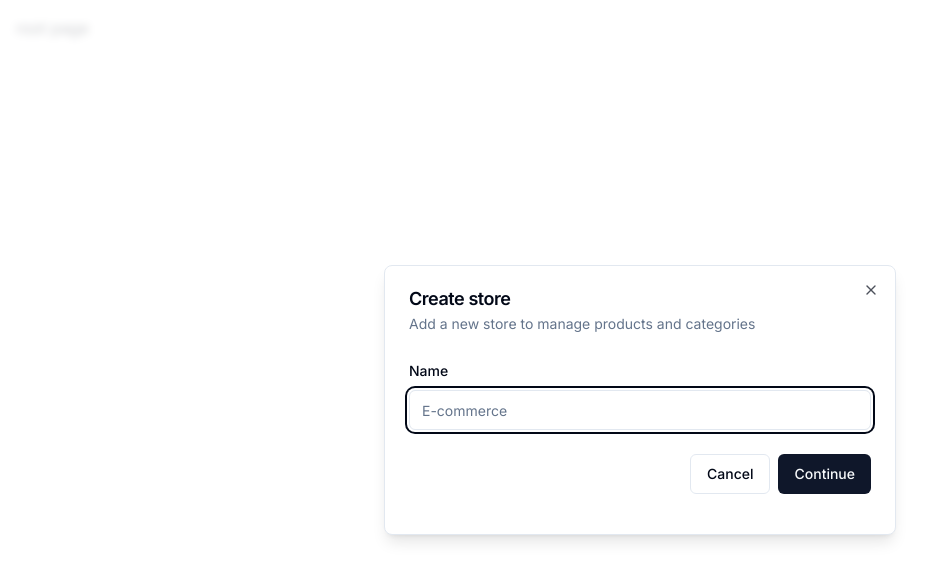
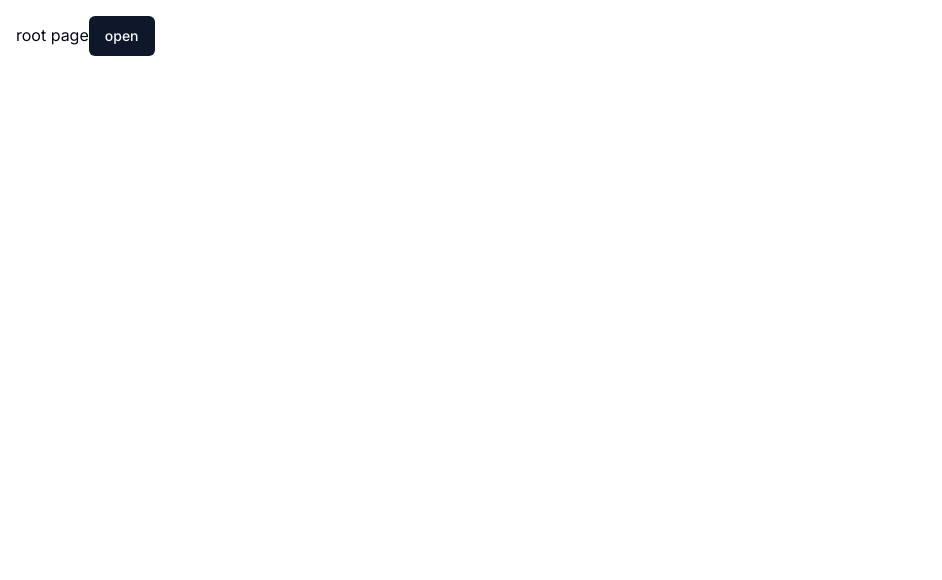
Before and after one commit to RonAlmog/ecommerce-admin, a Next.js app: page / in a window 1280 px wide. Shown: the top 580 px of the page, without its empty margins (0-942 px from the left). Built offline with nearby package versions, Linux system fonts and the light colour scheme.

Commit message:
fix  hidration bug

```diff
--- a/app/(root)/page.tsx
+++ b/app/(root)/page.tsx
@@ -1,18 +1,28 @@
 "use client";
 
-import { Modal } from "@/components/ui/modal";
+import { Button } from "@/components/ui/button";
 import { useStoreModal } from "@/hooks/use-store-modal";
 import { useEffect } from "react";
 
 export default function SetupPage() {
   const onOpen = useStoreModal((state) => state.onOpen);
   const isOpen = useStoreModal((state) => state.isOpen);
+  const storeModal = useStoreModal();
 
-  useEffect(() => {
-    if (!isOpen) {
-      onOpen();
-    }
-  }, [isOpen, onOpen]);
+  const showModal = () => {
+    storeModal.onOpen();
+  };
 
-  return <div className="p-4">root page</div>;
+  // useEffect(() => {
+  //   if (!isOpen) {
+  //     onOpen();
+  //   }
+  // }, [isOpen, onOpen]);
+
+  return (
+    <div className="p-4">
+      root page
+      <Button onClick={showModal}>open</Button>
+    </div>
+  );
 }
--- a/components/modals/store-modal.tsx
+++ b/components/modals/store-modal.tsx
@@ -17,7 +17,6 @@ import {
 import { Input } from "@/components/ui/input";
 import { Button } from "@/components/ui/button";
 import { useState } from "react";
-import prismadb from "@/lib/prismadb";
 import axios from "axios";
 import toast from "react-hot-toast";
 
@@ -52,6 +51,7 @@ const StoreModal = () => {
   };
 
   return (
+    <>
       <Modal
         title="Create store"
         description="Add a new store to manage products and categories"
@@ -96,6 +96,7 @@ const StoreModal = () => {
           </div>
         </div>
       </Modal>
+    </>
   );
 };
 
```
Lines whose indentation alone changed are shown as unchanged.
